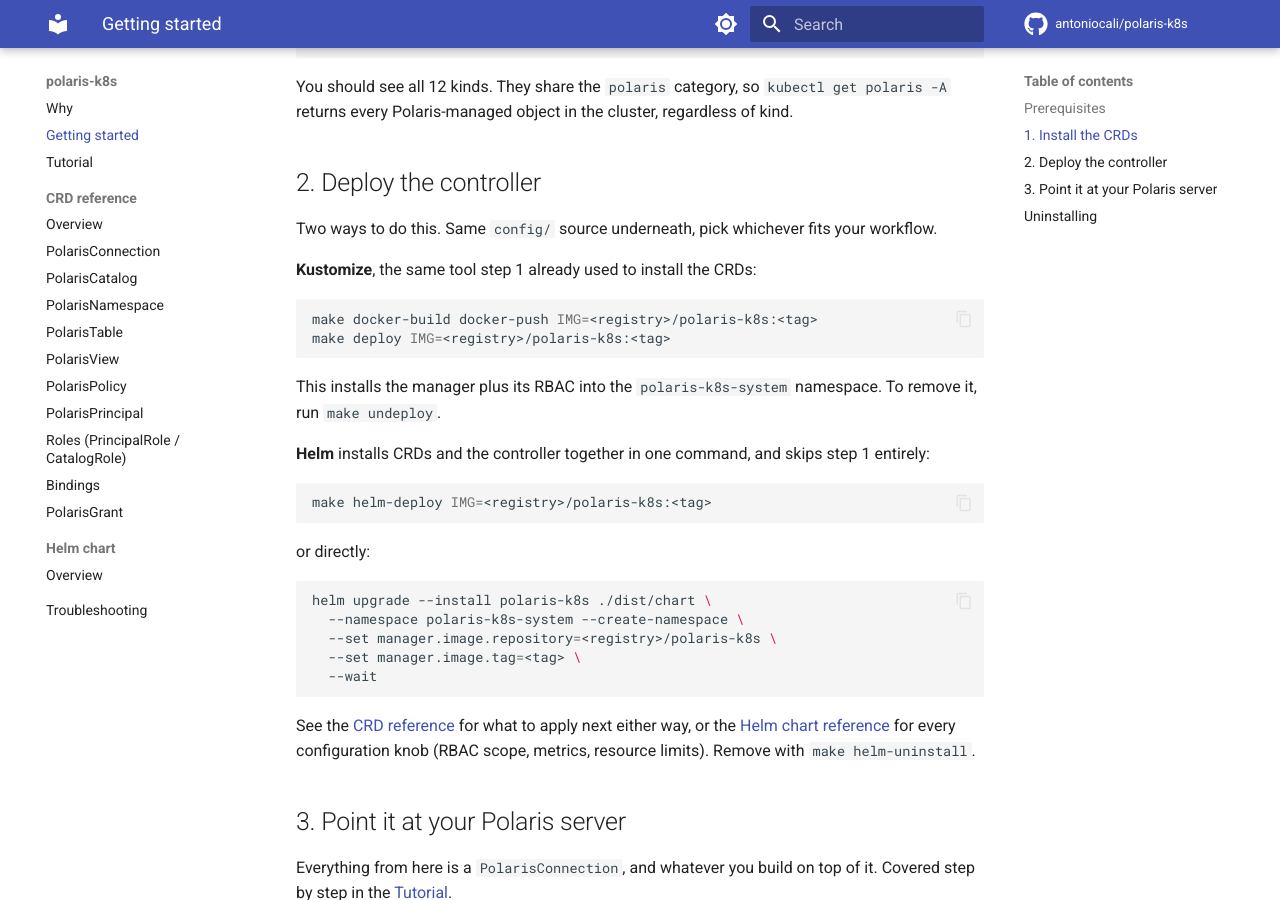
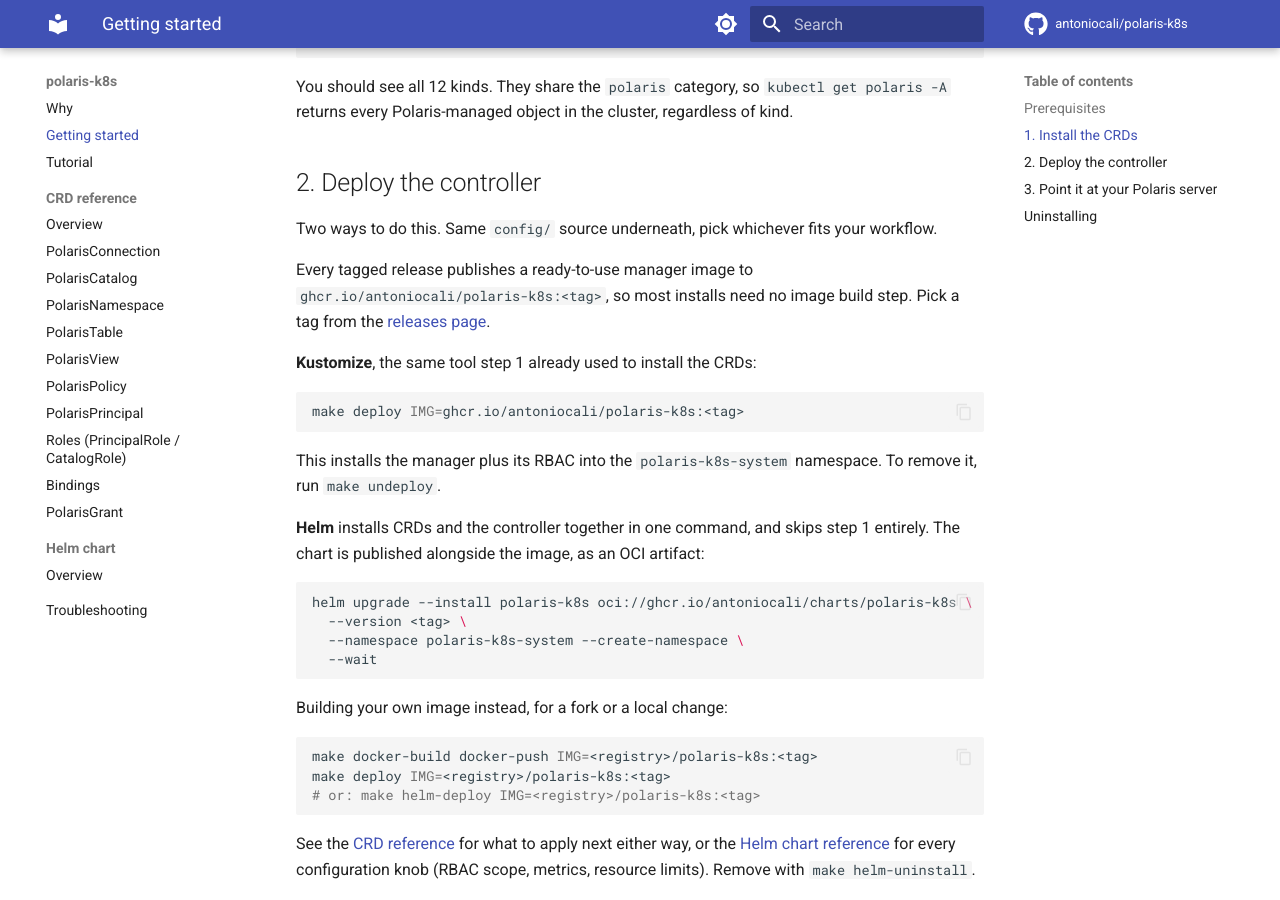
Before and after one commit to antoniocali/polaris-k8s, an MkDocs documentation site: the page built from docs/getting-started.md, in a window 1280 px wide and 900 px high, scrolled down 1001 px. Built offline with MkDocs 1.6.1 and Material for MkDocs 9.7.7, drawn with Linux system fonts in a browser that asks for light colours; comment, search, counter and statistics services are not loaded.

Commit message:
Add release automation: release-please, GHCR publishing (#26)
* Add release automation: release-please, GHCR image + Helm chart publishing

Adopts SemVer git tags (v0.x.y, pre-1.0 while the CRD API is v1alpha1),
release-please to compute the next version from Conventional Commits and
keep a standing release PR, and a tag-triggered workflow that publishes
the manager image and the Helm chart (as an OCI artifact) to GHCR. The
Helm chart version now tracks the release tag, and each release surfaces
the vendored Apache Polaris compatibility version via a Chart.yaml
annotation and the GitHub Release notes.

Co-Authored-By: Claude Sonnet 5 <noreply@anthropic.com>

* Fix registry gap in docs site and bake real image repo into published chart

docs/getting-started.md and docs/helm-chart.md still had <registry>
placeholders for the deploy step, unlike README.md/DEPLOYMENT.md which
already pointed at GHCR. Also, the OCI-installable chart would have
shipped with manager.image.repository still set to the kubebuilder
placeholder "controller", so a --set-free `helm install` of the published
chart would have pulled a bogus image. release.yml now patches that
field in the packaged chart's values.yaml before pushing, and the source
values.yaml is left untouched as a documented exception.

Co-Authored-By: Claude Sonnet 5 <noreply@anthropic.com>

---------

Co-authored-by: Claude Sonnet 5 <noreply@anthropic.com>

````diff
--- a/docs/getting-started.md
+++ b/docs/getting-started.md
@@ -42,29 +42,31 @@ You should see all 12 kinds. They share the `polaris` category, so `kubectl get
 
 Two ways to do this. Same `config/` source underneath, pick whichever fits your workflow.
 
+Every tagged release publishes a ready-to-use manager image to `ghcr.io/antoniocali/polaris-k8s:<tag>`, so most installs need no image build step. Pick a tag from the [releases page](https://github.com/antoniocali/polaris-k8s/releases).
+
 **Kustomize**, the same tool step 1 already used to install the CRDs:
+
+```sh
+make deploy IMG=ghcr.io/antoniocali/polaris-k8s:<tag>
+```
+
+This installs the manager plus its RBAC into the `polaris-k8s-system` namespace. To remove it, run `make undeploy`.
+
+**Helm** installs CRDs and the controller together in one command, and skips step 1 entirely. The chart is published alongside the image, as an OCI artifact:
+
+```sh
+helm upgrade --install polaris-k8s oci://ghcr.io/antoniocali/charts/polaris-k8s \
+  --version <tag> \
+  --namespace polaris-k8s-system --create-namespace \
+  --wait
+```
+
+Building your own image instead, for a fork or a local change:
 
 ```sh
 make docker-build docker-push IMG=<registry>/polaris-k8s:<tag>
 make deploy IMG=<registry>/polaris-k8s:<tag>
-```
-
-This installs the manager plus its RBAC into the `polaris-k8s-system` namespace. To remove it, run `make undeploy`.
-
-**Helm** installs CRDs and the controller together in one command, and skips step 1 entirely:
-
-```sh
-make helm-deploy IMG=<registry>/polaris-k8s:<tag>
-```
-
-or directly:
-
-```sh
-helm upgrade --install polaris-k8s ./dist/chart \
-  --namespace polaris-k8s-system --create-namespace \
-  --set manager.image.repository=<registry>/polaris-k8s \
-  --set manager.image.tag=<tag> \
-  --wait
+# or: make helm-deploy IMG=<registry>/polaris-k8s:<tag>
 ```
 
 See the [CRD reference](crds/index.md) for what to apply next either way, or the [Helm chart reference](helm-chart.md) for every configuration knob (RBAC scope, metrics, resource limits). Remove with `make helm-uninstall`.
````
Also changed, not shown: CLAUDE.md (+6 -2 lines), CONTRIBUTING.md (+3 -2 lines), DEPLOYMENT.md (+17 -8 lines), README.md (+3 -0 lines), RELEASING.md (added, +41 -0 lines), docs/helm-chart.md (+17 -5 lines), release-please-config.json (added, +26 -0 lines), .release-please-manifest.json (added), 3 other files.
